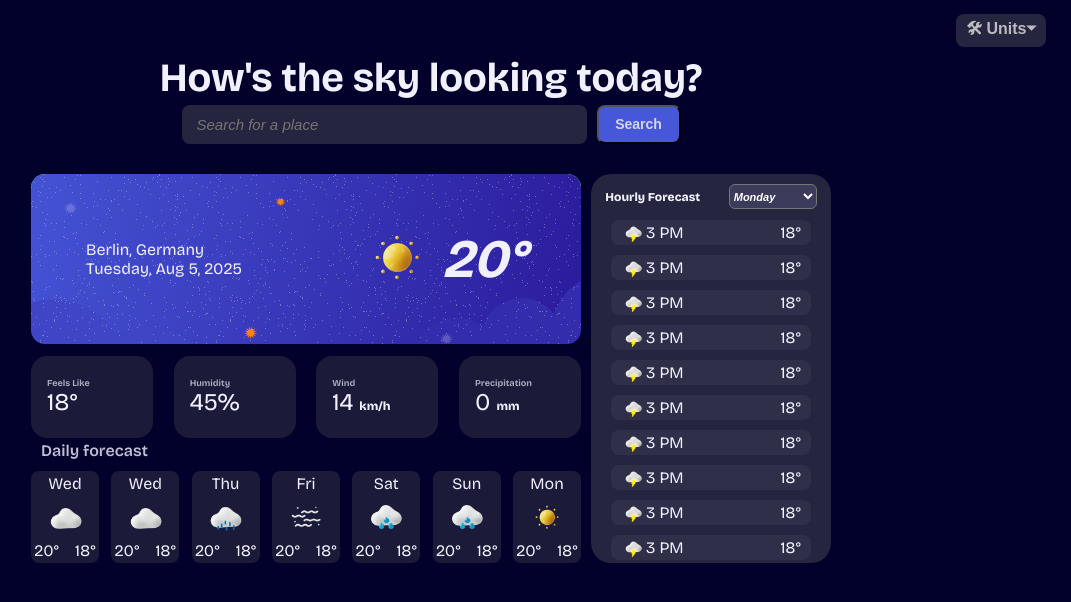
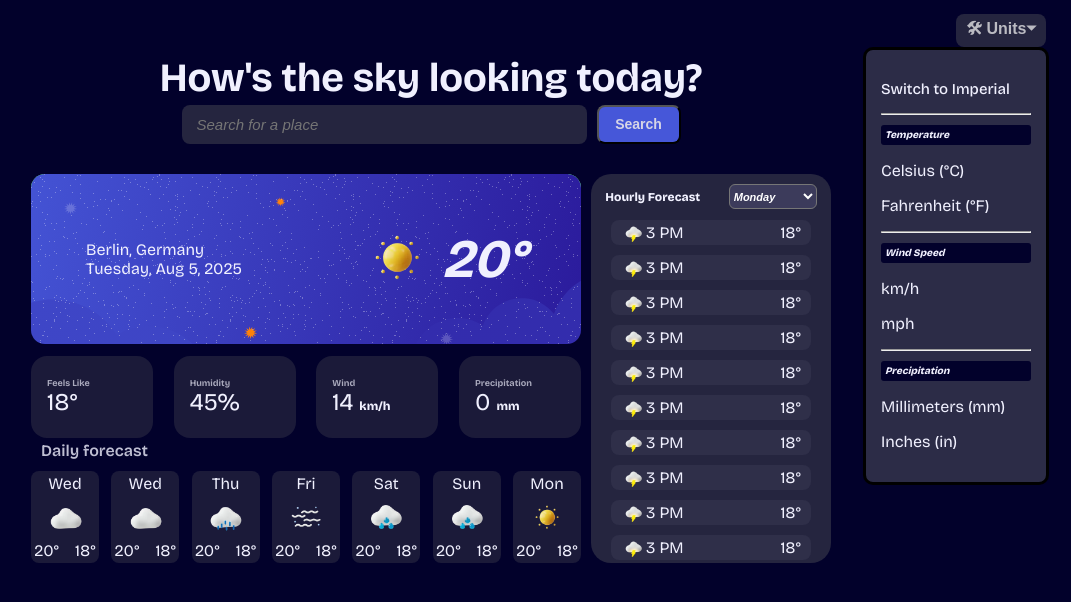
Before and after one commit to ReyhanHussain/Weather-App-Learn., a plain HTML site: page weather-app-main/index.html in a window 1280 px wide. Both pictures are taken after a click on the button "🛠 Units⏷". Shown: the full height of the page, 209-1280 px from the left. Drawn offline with nearby package versions, Linux system fonts and the light colour scheme.

Commit message:
added units menu and starting js

```diff
--- a/weather-app-main/index.html
+++ b/weather-app-main/index.html
@@ -9,6 +9,7 @@
     rel="stylesheet">
   <link rel="stylesheet" href="./style.css">
   <link rel="icon" type="image/png" sizes="32x32" href="./assets/images/favicon-32x32.png">
+  <script src="./script.js" defer></script>
   <title>Frontend Mentor | Weather app</title>
 </head>
 
@@ -18,6 +19,21 @@
 
       <div class="units">
         <button class="unitBtn">🛠 Units⏷</button>
+      </div>
+      <div class="unitsOptionsMenu hidden">
+        <p class="menu-title">Switch to Imperial</p>
+        <hr>
+        <p class="section-title">Temperature</p>
+        <p id="celsiusOption">Celsius (°C)</p>
+        <p id="fahrenheitOption">Fahrenheit (°F)</p>
+        <hr>
+        <p class="section-title">Wind Speed</p>
+        <p id="kmph">km/h</p>
+        <p id="mph">mph</p>
+        <hr>
+        <p class="section-title">Precipitation</p>
+        <p id="mm">Millimeters (mm)</p>
+        <p id="inch">Inches (in)</p>
       </div>
     </span>
   </div>
--- /dev/null
+++ b/weather-app-main/script.js
@@ -0,0 +1,12 @@
+const hiddenUnitsMenu = document.querySelector('.unitsOptionsMenu');
+const units = document.querySelector('.units');
+
+
+
+
+
+
+units.addEventListener('click', ()=>{
+    console.log('options operned')
+    hiddenUnitsMenu.classList.toggle('hidden')
+})
--- a/weather-app-main/style.css
+++ b/weather-app-main/style.css
@@ -38,6 +38,18 @@ body {
     font-weight: 600;
     font-size: 16px;
 }
+
+.unitsOptionsMenu{
+    position: absolute;
+    text-align: left;
+    right: 22px;
+    background-color: #2f2f49f1;
+    width: 150px;
+    padding: 15px;
+    border-radius: 10px;
+    border: 3px solid black;
+}
+
 search {
     width: 100%;
     display: flex;
@@ -122,7 +134,19 @@ search button {
     width: 100%;
     min-height: 50px;
 }
+.menu-title{
+    font-size: 15px;
+    font-weight: 500;
+}
+.section-title{
+    font-size: 10px;
+    background-color: #02012b;
+    border-radius: 3px;
+    padding: 4px;
 
+    font-weight: 800;
+    font-style: italic;
+}
 .outerContainer {
     display: flex;
     justify-content: center;
@@ -344,3 +368,7 @@ span img {
     overflow: hidden;
     align-items: center;
 }
+
+.hidden{
+    display: none;
+}
```
Lines whose indentation alone changed are shown as unchanged.
